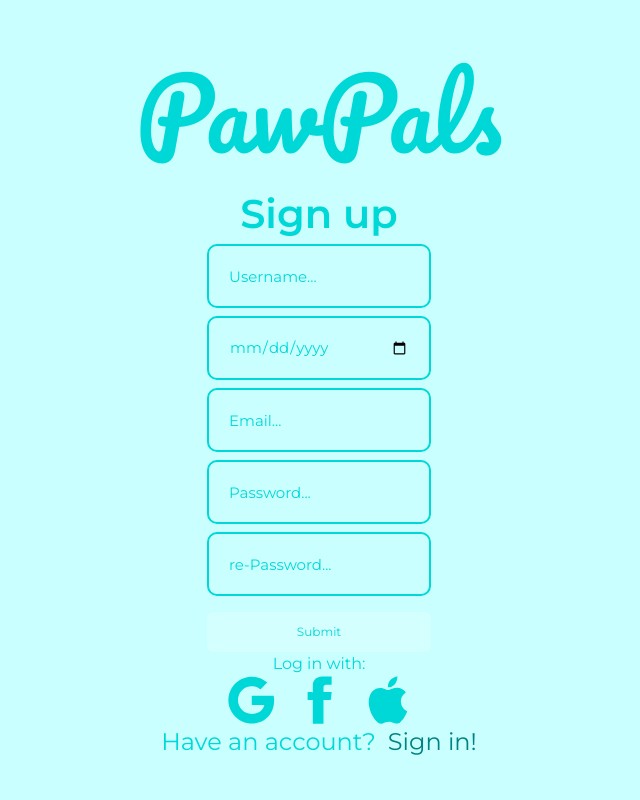
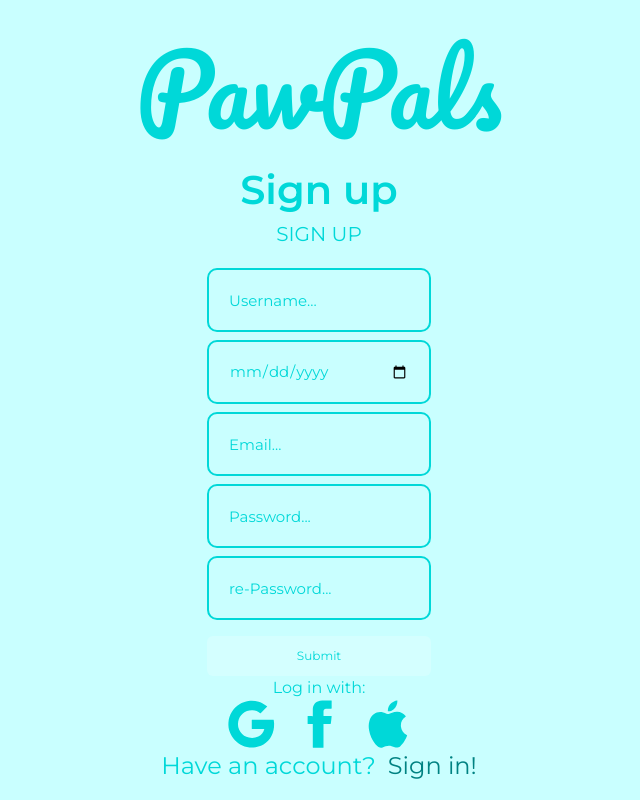
Before and after one commit to VladimirChersunov/paw-paw, a Next.js app: page /signup in a window 1280 px wide. Shown: the whole page, without its empty margins (321-961 px from the left). Built offline with nearby package versions, Linux system fonts and the light colour scheme; a web font is replaced by a local one.

Commit message:
add date out

```diff
--- a/src/app/ui/universalForm.tsx
+++ b/src/app/ui/universalForm.tsx
@@ -5,6 +5,7 @@ import { FormEvent } from 'react'
 import useInput from '../lib/hooks/inputHook'
 
 const UniversalForm: React.FC<{ inputs: InputProps[] }> = ({ inputs }) => {
+
   // Создаем массив экземпляров useInput для каждого input
   const inputFields = inputs.map(input => useInput(input.value || ''))
 
@@ -20,11 +21,12 @@ const UniversalForm: React.FC<{ inputs: InputProps[] }> = ({ inputs }) => {
     // Используем formData.get('name') для получения значения каждого поля по имени
     const username = formData.get('username')
     const password = formData.get('password')
+    const birthDate = formData.get('date')
     const email = formData.get('email')
     const rePassword = formData.get('rePassword')
 
     // Теперь у вас есть доступ к значениям полей
-    console.log('Username:', username + '\n', "Email: ", email + '\n', 'Password: ', password + '\n', "rePassword: ", rePassword + '\n')
+    console.log('Username:', username+'\n', "Email: ", email+'\n', 'Password: ', password+'\n',  "rePassword: ", rePassword+'\n',   "birthDate: ", birthDate+'\n')
   }
 
   const validateInput = (input: {
@@ -40,6 +42,7 @@ const UniversalForm: React.FC<{ inputs: InputProps[] }> = ({ inputs }) => {
 
   return (
     <form onSubmit={handleSubmit} className='flex flex-col item-center gap-2'>
+      <h1 className='text-center text-xl uppercase pb-3'>Sign Up</h1>
       {inputFields.map((input, index) => (
         <Input
           key={index}
```
